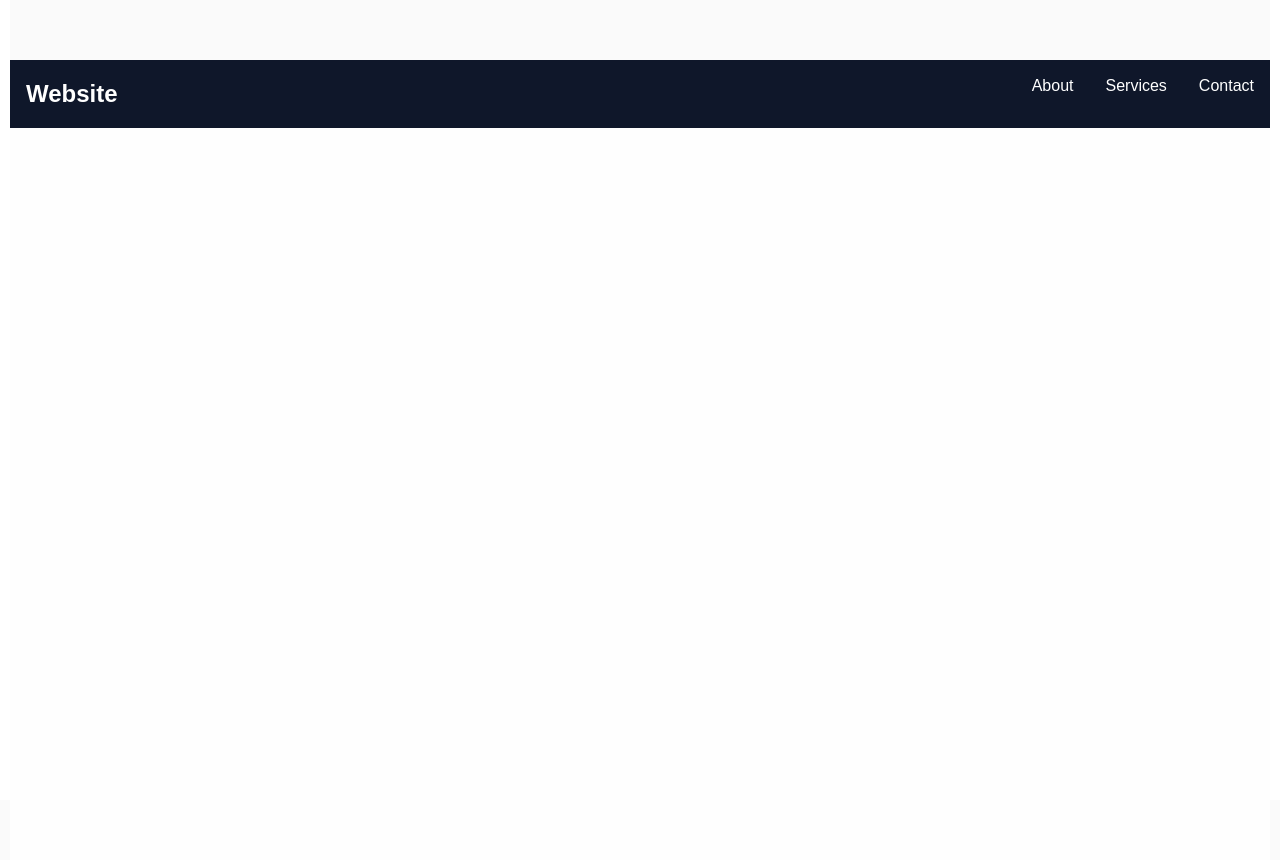
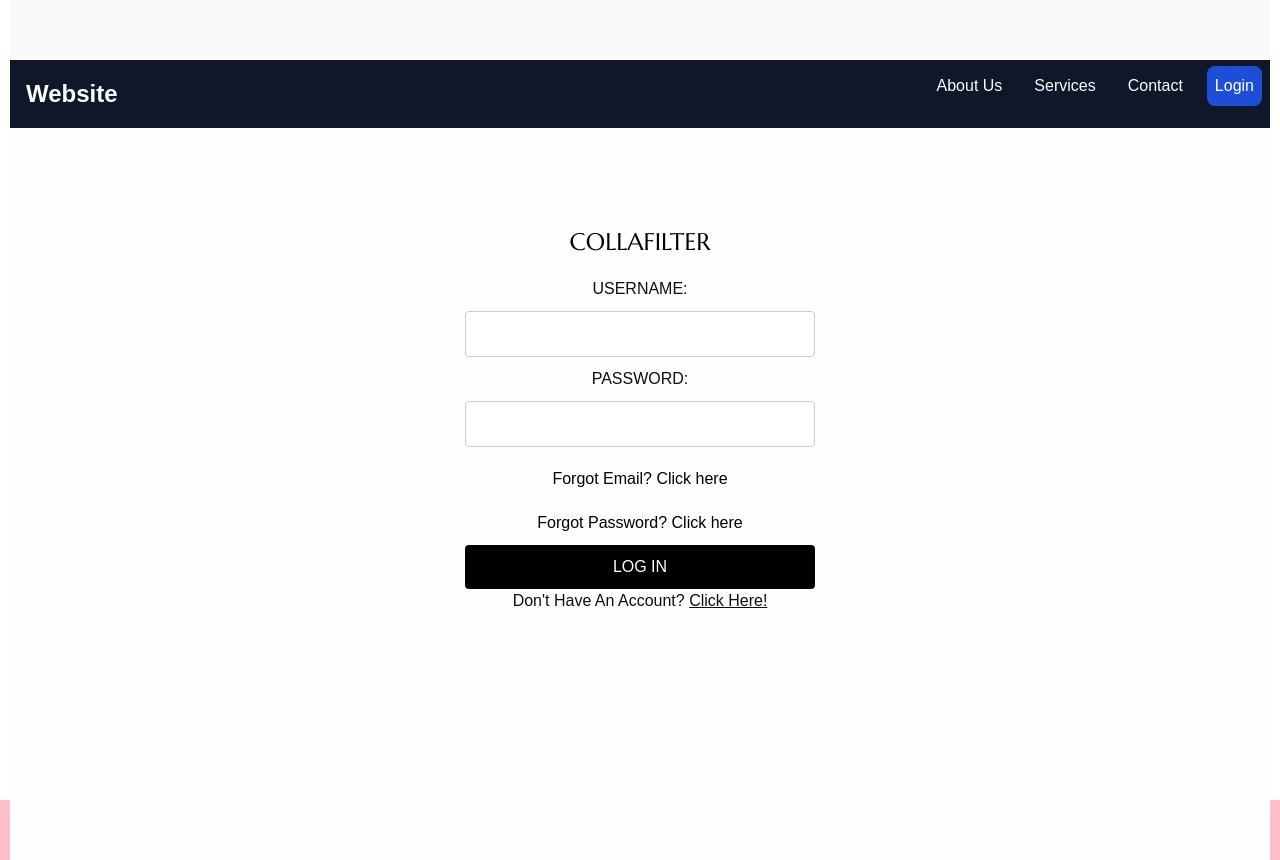
Before and after one commit to ihxqi/FYPanything, a React (Create React App) app: page /login in a window 1280 px wide. Built offline with nearby package versions, Linux system fonts and the light colour scheme.

Commit message:
Co-authored-by: HuskedX <HuskedX@users.noreply.github.com>

```diff
--- a/src/app/App.js
+++ b/src/app/App.js
@@ -4,7 +4,7 @@ import "bootstrap/dist/css/bootstrap.min.css";
 import "./App.css";
 import Navbar from "../components/Navbar"; // Update the path if necessary
 //import ContactUs from "../contact/index";
-import { AboutUs, Home, Information } from "../components/pages";
+import { AboutUs, Home, Information, Login } from "../components/pages";
 
 
 
@@ -17,6 +17,7 @@ export default function App() {
           <Route path="/" element={<Home />} />
           <Route path="/about" element={<AboutUs />} />
           <Route path="/information" element={<Information />} />
+          <Route path="/login" element={<Login />} /> {/* Login route added */}
         </Routes>
       </div>
     </Router>
--- a/src/components/Navbar.js
+++ b/src/components/Navbar.js
@@ -15,10 +15,11 @@ export const Navbar = () => {
         <span></span>
         <span></span>
         <span></span>
+        <span></span>
       </div>
       <ul className={menuOpen ? "open" : ""}>
         <li>
-          <NavLink to="/about">About</NavLink>
+          <NavLink to="/about">About Us</NavLink>
         </li>
         <li>
           <NavLink to="/services">Services</NavLink>
@@ -26,6 +27,9 @@ export const Navbar = () => {
         <li>
           <NavLink to="/contact">Contact</NavLink>
         </li>
+        <li>
+          <NavLink to="/login">Login</NavLink>
+        </li>
       </ul>
     </nav>
   );
--- /dev/null
+++ b/src/components/pages/Login.css
@@ -0,0 +1,73 @@
+/* This CSS assumes you have HTML structure similar to the image with classes assigned appropriately. */
+
+/* Overall background and layout styling */
+body, html {
+    height: 100%;
+    margin: 0;
+    font-family: 'Arial', sans-serif;
+    background: pink; /* Replace with the specific background color or image you need */
+  }
+
+  /* The login container */
+  .login-container {
+    width: 350px;
+    margin: 0 auto;
+    padding-top: 100px; /* Adjust as needed */
+    text-align: center;
+  }
+
+  /* The logo and header styles */
+  .login-header {
+    color: #000; /* Adjust color as needed */
+    margin-bottom: 20px;
+    font-size: 24px; /* Adjust size as needed */
+  }
+
+  /* Styling for the form inputs */
+  .login-form input[type="text"],
+  .login-form input[type="password"] {
+    width: 100%;
+    padding: 10px;
+    margin: 10px 0;
+    border: 1px solid #ccc;
+    border-radius: 4px;
+  }
+
+  /* Styling for the links */
+  .login-form a {
+    color: #000; /* Adjust color as needed */
+    text-decoration: none;
+    display: inline-block;
+    margin: 10px 0;
+  }
+
+  .login-form a:hover {
+    text-decoration: underline;
+  }
+
+  /* Styling for the submit button */
+  .login-form input[type="submit"] {
+    width: 100%;
+    padding: 10px;
+    border: none;
+    border-radius: 4px;
+    background-color: #000; /* Adjust button color as needed */
+    color: white;
+    cursor: pointer;
+  }
+
+  .login-form input[type="submit"]:hover {
+    background-color: #555; /* Darker shade for hover effect */
+  }
+
+  /* If you have additional text or elements, you can add more styles here */
+  .login-form p {
+    color: #000; /* Adjust as needed */
+  }
+
+  /* Adjust media query breakpoints as needed for responsive adjustments */
+  @media (max-width: 768px) {
+    .login-container {
+      width: 90%;
+    }
+  }
--- /dev/null
+++ b/src/components/pages/Login.js
@@ -0,0 +1,56 @@
+import React, { useState } from 'react';
+import { Container, Row, Col } from 'react-bootstrap';
+import './Login.css'; // Ensure you have this CSS file with the correct styles
+
+
+const Login = () => {
+  const [username, setUsername] = useState('');
+  const [password, setPassword] = useState('');
+
+  const handleSubmit = (event) => {
+    event.preventDefault();
+    // Handle your form submission logic here
+    console.log(username, password);
+    // For example, send username and password to your server
+  };
+
+  return (
+    <Container>
+      <Row className="justify-content-md-center">
+        <Col md={6}>
+          <div className="login-container">
+            <h1 className="login-header">COLLAFILTER</h1>
+            <form className="login-form" onSubmit={handleSubmit}>
+              <label htmlFor="username">USERNAME:</label>
+              <input
+                type="text"
+                id="username"
+                name="username"
+                required
+                value={username}
+                onChange={(e) => setUsername(e.target.value)}
+              />
+
+              <label htmlFor="password">PASSWORD:</label>
+              <input
+                type="password"
+                id="password"
+                name="password"
+                required
+                value={password}
+                onChange={(e) => setPassword(e.target.value)}
+              />
+
+              <a href="#">Forgot Email? Click here</a><br />
+              <a href="#">Forgot Password? Click here</a>
+
+              <input type="submit" value="LOG IN" />
+            </form>
+            <p>Don't Have An Account? <a href="#">Click Here!</a></p>
+          </div>
+        </Col>
+      </Row>
+    </Container>
+  );
+};
+export default Login;
--- a/src/components/pages/index.jsx
+++ b/src/components/pages/index.jsx
@@ -1,3 +1,4 @@
 export * from "./AboutUs";
 export * from "./Home";
 export * from "./Information";
+export { default as Login } from "./Login";
```
Also changed, not shown: 8 other files (tests, documents, lock files or other folders).
